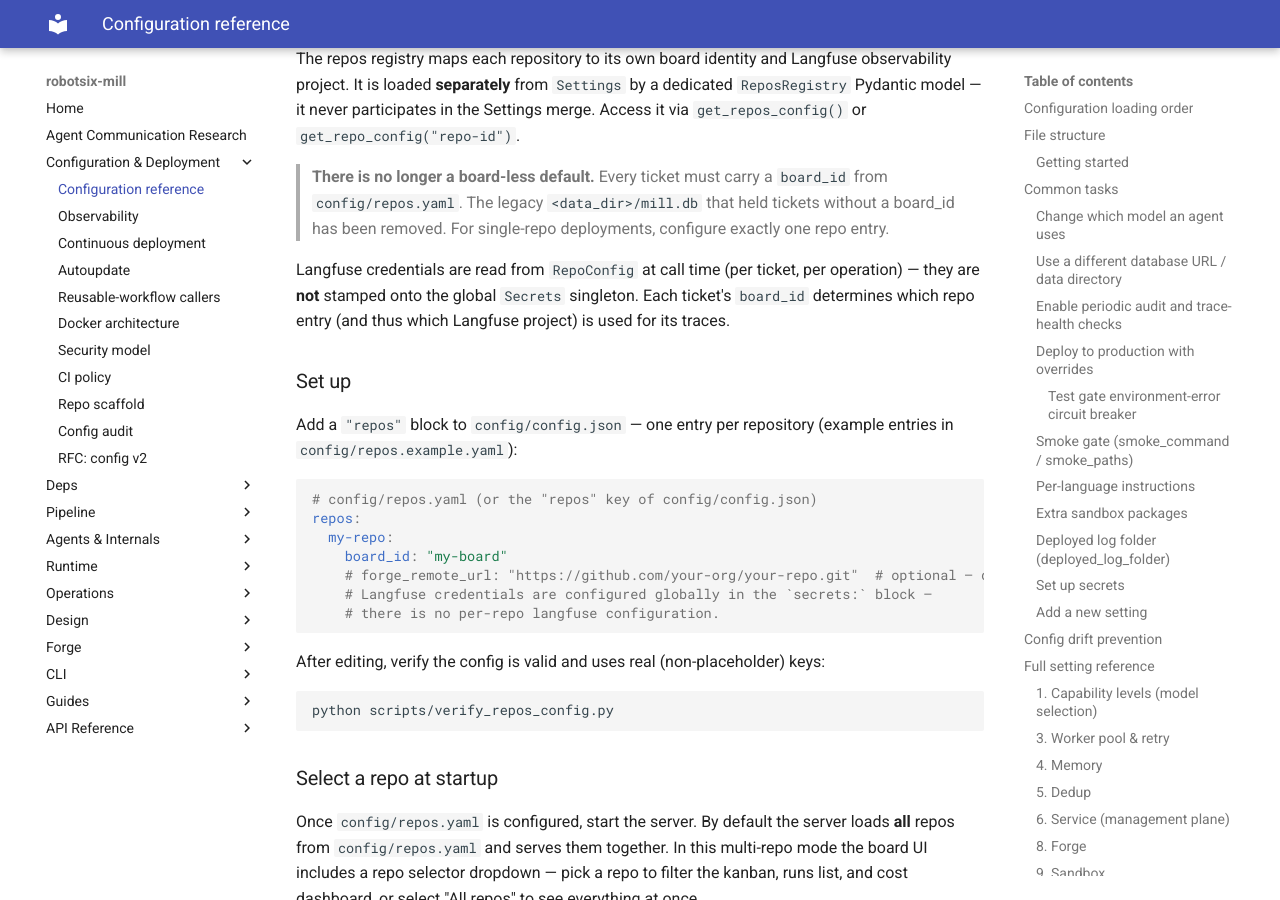
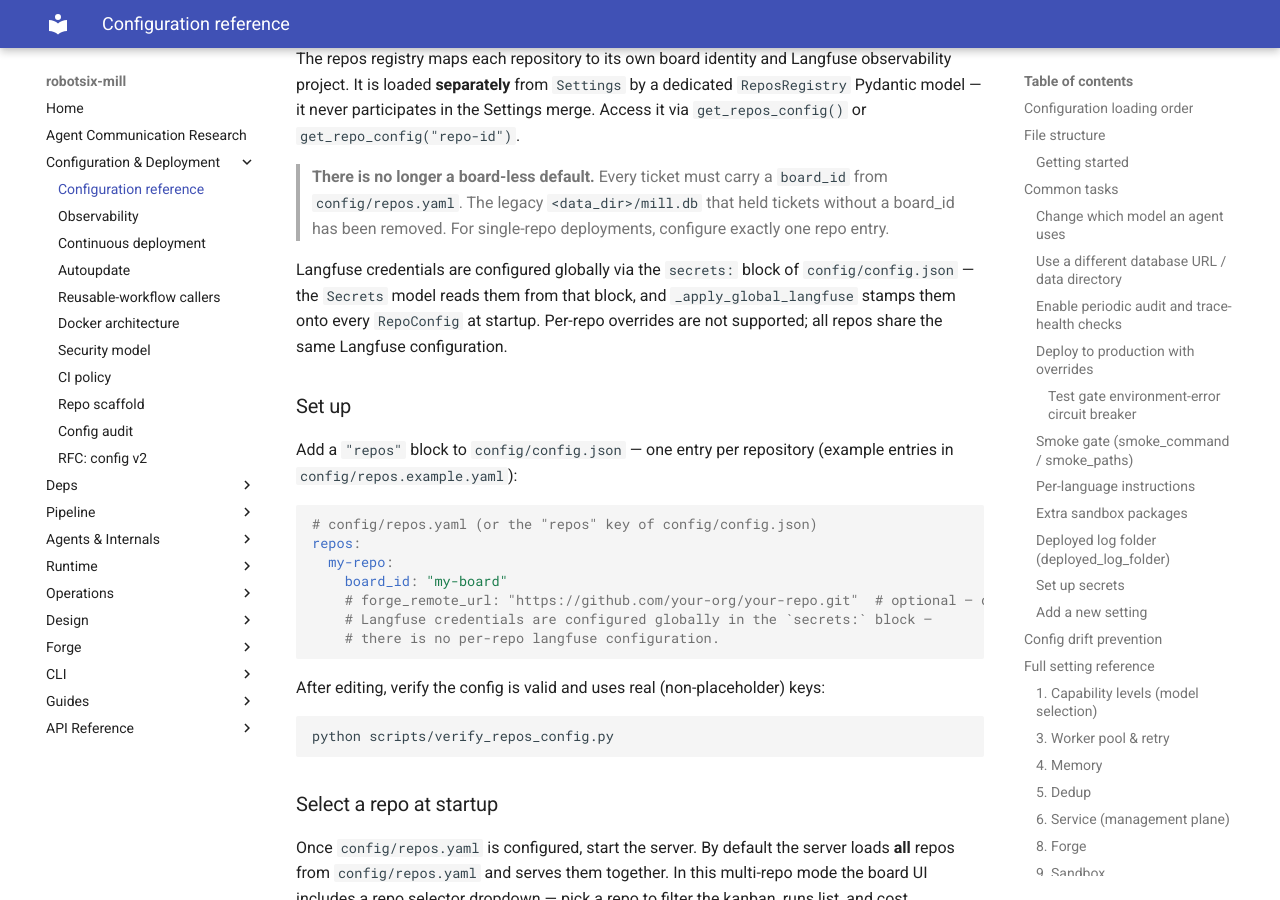
Before and after one commit to damien-robotsix/robotsix-mill, an MkDocs documentation site: the page built from docs/config/configuration.md, in a window 1280 px wide and 900 px high, scrolled down 37635 px. Built offline with MkDocs 1.6.1 and Material for MkDocs 9.7.7, drawn with Linux system fonts in a browser that asks for light colours.

Commit message:
mill: config drift: stale langfuse credentials description in docs/config/configuration.md (20260723T045026Z-config-drift-stale-langfuse-credentials-2fc7)

```diff
--- a/docs/config/configuration.md
+++ b/docs/config/configuration.md
@@ -928,10 +928,11 @@ or `get_repo_config("repo-id")`.
 > that held tickets without a board_id has been removed. For single-repo
 > deployments, configure exactly one repo entry.
 
-Langfuse credentials are read from ``RepoConfig`` at call time (per
-ticket, per operation) — they are **not** stamped onto the global
-``Secrets`` singleton.  Each ticket's ``board_id`` determines which
-repo entry (and thus which Langfuse project) is used for its traces.
+Langfuse credentials are configured globally via the ``secrets:`` block of
+``config/config.json`` — the ``Secrets`` model reads them from that block,
+and ``_apply_global_langfuse`` stamps them onto every ``RepoConfig`` at
+startup.  Per-repo overrides are not supported; all repos share the same
+Langfuse configuration.
 
 ### Set up
 
```
Also changed, not shown: CHANGELOG.md (+1 -1 lines).
